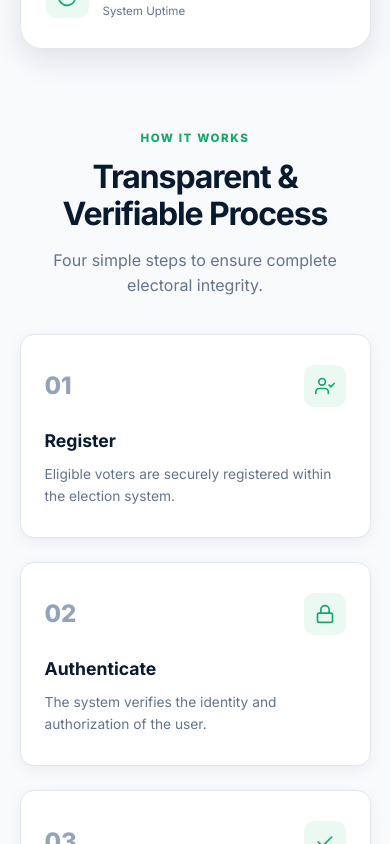
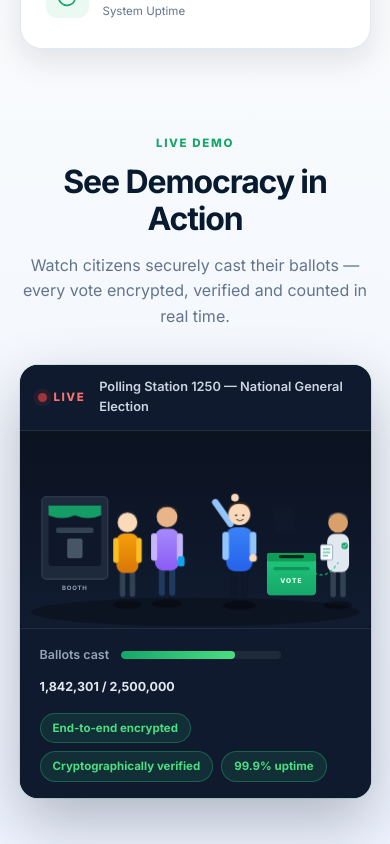
Before and after one commit to modeotieno/smart-electoral-integrity-system, a React (Vite) app in the folder frontend/: page / in a window 390 px wide. Shown: the part 1340-2184 px from the top of the page. Built offline with nearby package versions, Linux system fonts and the light colour scheme; no server answers.

Commit message:
feat: improve main application interface

```diff
--- a/frontend/src/App.css
+++ b/frontend/src/App.css
@@ -1991,3 +1991,343 @@ svg {
     text-align: center;
   }
 }
+
+/* =========================
+   VOTING SCENE (ANIMATED)
+========================= */
+
+.voting-section {
+  background: linear-gradient(180deg, #f8fafc 0%, #eef4ff 100%);
+  padding: 80px 5% 90px;
+}
+
+.voting-frame {
+  max-width: 960px;
+  margin: 0 auto;
+  background: #0b1220;
+  border-radius: 18px;
+  overflow: hidden;
+  box-shadow:
+    0 24px 60px rgba(15, 23, 42, 0.28),
+    0 0 0 1px rgba(32, 199, 122, 0.18);
+}
+
+.voting-frame-bar {
+  display: flex;
+  align-items: center;
+  gap: 14px;
+  padding: 12px 18px;
+  background: #101a2e;
+  border-bottom: 1px solid rgba(148, 163, 184, 0.15);
+}
+
+.voting-live {
+  display: inline-flex;
+  align-items: center;
+  gap: 7px;
+  color: #f87171;
+  font-size: 0.72rem;
+  font-weight: 800;
+  letter-spacing: 1.5px;
+}
+
+.voting-live-dot {
+  width: 9px;
+  height: 9px;
+  border-radius: 999px;
+  background: #ef4444;
+  animation: vs-blink 1.2s ease-in-out infinite;
+}
+
+.voting-frame-title {
+  flex: 1;
+  color: #cbd5e1;
+  font-size: 0.8rem;
+  font-weight: 600;
+}
+
+.voting-frame-time {
+  color: #64748b;
+  font-size: 0.75rem;
+  font-weight: 600;
+}
+
+.voting-svg {
+  display: block;
+  width: 100%;
+  height: auto;
+}
+
+/* Ballot paper dropping into the box */
+.vs-ballot {
+  animation: vs-ballot-drop 3.2s cubic-bezier(0.55, 0, 0.6, 1) infinite;
+  transform-origin: 481px 196px;
+}
+
+@keyframes vs-ballot-drop {
+  0%,
+  12% {
+    transform: translateY(-34px) rotate(-8deg);
+    opacity: 0;
+  }
+  18% {
+    transform: translateY(-34px) rotate(-8deg);
+    opacity: 1;
+  }
+  55% {
+    transform: translateY(18px) rotate(4deg);
+    opacity: 1;
+  }
+  68%,
+  86% {
+    transform: translateY(30px) rotate(4deg);
+    opacity: 0;
+  }
+  100% {
+    transform: translateY(-34px) rotate(-8deg);
+    opacity: 0;
+  }
+}
+
+/* Active voter's arm lowering the ballot */
+.vs-arm {
+  animation: vs-arm-swing 3.2s ease-in-out infinite;
+  transform-origin: -30px 150px;
+}
+
+@keyframes vs-arm-swing {
+  0%,
+  12% {
+    transform: rotate(0deg);
+  }
+  45% {
+    transform: rotate(38deg);
+  }
+  62%,
+  86% {
+    transform: rotate(20deg);
+  }
+  100% {
+    transform: rotate(0deg);
+  }
+}
+
+/* Active voter subtle sway */
+.vs-active {
+  animation: vs-sway 3.2s ease-in-out infinite;
+  transform-origin: 400px 318px;
+}
+
+@keyframes vs-sway {
+  0%,
+  100% {
+    transform: translate(400px, 0);
+  }
+  50% {
+    transform: translate(400px, -3px);
+  }
+}
+
+/* Queue voters bobbing */
+.vs-voter-a {
+  animation: vs-bob 2.6s ease-in-out infinite;
+}
+
+.vs-voter-b {
+  animation: vs-bob 2.6s ease-in-out 1.1s infinite;
+}
+
+@keyframes vs-bob {
+  0%,
+  100% {
+    transform: translate(var(--vs-x, 268px), 0);
+  }
+  50% {
+    transform: translate(var(--vs-x, 268px), -4px);
+  }
+}
+
+.vs-voter-a {
+  --vs-x: 268px;
+}
+
+.vs-voter-b {
+  --vs-x: 196px;
+}
+
+/* Official's clipboard tick */
+.vs-official {
+  --vs-x: 0px;
+  animation: vs-bob 3.4s ease-in-out 0.5s infinite;
+}
+
+/* Verified badge pulse */
+.vs-check {
+  animation: vs-check-pop 3.2s ease-in-out infinite;
+  transform-origin: 495px 140px;
+}
+
+@keyframes vs-check-pop {
+  0%,
+  55% {
+    transform: scale(0.6);
+    opacity: 0;
+  }
+  65% {
+    transform: scale(1.15);
+    opacity: 1;
+  }
+  75%,
+  90% {
+    transform: scale(1);
+    opacity: 1;
+  }
+  100% {
+    transform: scale(0.6);
+    opacity: 0;
+  }
+}
+
+/* Data signal dash flow */
+.vs-signal {
+  animation: vs-dash 1.4s linear infinite;
+}
+
+@keyframes vs-dash {
+  to {
+    stroke-dashoffset: -20;
+  }
+}
+
+/* Curtain shimmer on booth */
+.vs-curtain {
+  animation: vs-curtain 4s ease-in-out infinite;
+}
+
+@keyframes vs-curtain {
+  0%,
+  100% {
+    opacity: 0.85;
+  }
+  50% {
+    opacity: 1;
+  }
+}
+
+@keyframes vs-blink {
+  0%,
+  100% {
+    opacity: 1;
+    box-shadow: 0 0 0 0 rgba(239, 68, 68, 0.55);
+  }
+  50% {
+    opacity: 0.55;
+    box-shadow: 0 0 0 6px rgba(239, 68, 68, 0);
+  }
+}
+
+/* Frame footer */
+.voting-frame-footer {
+  display: flex;
+  flex-wrap: wrap;
+  align-items: center;
+  justify-content: space-between;
+  gap: 16px;
+  padding: 16px 20px;
+  background: #101a2e;
+  border-top: 1px solid rgba(148, 163, 184, 0.15);
+}
+
+.voting-meter {
+  display: flex;
+  align-items: center;
+  gap: 12px;
+  color: #94a3b8;
+  font-size: 0.78rem;
+  font-weight: 600;
+}
+
+.voting-meter b {
+  color: #e2e8f0;
+}
+
+.voting-meter-bar {
+  width: 160px;
+  height: 8px;
+  border-radius: 999px;
+  background: #1e293b;
+  overflow: hidden;
+}
+
+.voting-meter-fill {
+  height: 100%;
+  width: 74%;
+  border-radius: 999px;
+  background: linear-gradient(90deg, #16a66a, #4ade80);
+  animation: vs-fill 3s ease-in-out infinite alternate;
+}
+
+@keyframes vs-fill {
+  from {
+    width: 70%;
+  }
+  to {
+    width: 78%;
+  }
+}
+
+.voting-tags {
+  display: flex;
+  flex-wrap: wrap;
+  gap: 8px;
+}
+
+.voting-tag {
+  padding: 5px 12px;
+  border-radius: 999px;
+  background: rgba(32, 199, 122, 0.12);
+  border: 1px solid rgba(32, 199, 122, 0.35);
+  color: #4ade80;
+  font-size: 0.72rem;
+  font-weight: 700;
+}
+
+@media (max-width: 720px) {
+  .voting-frame-bar {
+    flex-wrap: wrap;
+  }
+
+  .voting-frame-time {
+    display: none;
+  }
+
+  .voting-frame-footer {
+    flex-direction: column;
+    align-items: flex-start;
+  }
+
+  .voting-meter {
+    flex-wrap: wrap;
+  }
+}
+
+@media (prefers-reduced-motion: reduce) {
+  .vs-ballot,
+  .vs-arm,
+  .vs-active,
+  .vs-voter-a,
+  .vs-voter-b,
+  .vs-official,
+  .vs-check,
+  .vs-signal,
+  .vs-curtain,
+  .voting-live-dot,
+  .voting-meter-fill {
+    animation: none;
+  }
+
+  .vs-ballot,
+  .vs-check {
+    opacity: 1;
+  }
+}
--- a/frontend/src/App.jsx
+++ b/frontend/src/App.jsx
@@ -6,7 +6,6 @@ import {
   NavLink,
   Link,
   Outlet,
-  useNavigate,
 } from "react-router-dom";
 import {
   FiArrowRight,
@@ -14,7 +13,6 @@ import {
   FiCheck,
   FiFileText,
   FiLock,
-  FiMail,
   FiMapPin,
   FiPieChart,
   FiSearch,
@@ -23,7 +21,6 @@ import {
   FiUsers,
   FiMenu,
   FiX,
-  FiKey,
   FiGlobe,
   FiGithub,
   FiTwitter,
@@ -35,6 +32,7 @@ import FeaturesPage from "./pages/Features/Features";
 import ContactPage from "./pages/Contact/Contact";
 import RegisterPage from "./pages/Register/Register";
 import DashboardLayout from "./components/dashboard/DashboardLayout";
+import VotingScene from "./components/VotingScene";
 import DashboardOverview from "./components/dashboard/DashboardOverview";
 import Voters from "./components/dashboard/Voters";
 import Candidates from "./components/dashboard/Candidates";
@@ -43,10 +41,10 @@ import Stations from "./components/dashboard/Stations";
 import Results from "./components/dashboard/Results";
 import Reports from "./components/dashboard/Reports";
 import Elections from "./components/dashboard/Elections";
-import { login, getToken, getStoredUser } from "./api/api";
+import { getToken, getStoredUser } from "./api/api";
 
-// UPDATED: Included .jsx extension to satisfy Vite import resolution
 import GetStarted from "./pages/GetStarted/GetStarted.jsx";
+import LoginPage from "./pages/Login/Login.jsx";
 
 import "./App.css";
 
@@ -268,6 +266,7 @@ function HomeLayout() {
     <>
       <Hero />
       <Stats />
+      <VotingScene />
       <HowItWorksSection />
       <WhoWeServeSection />
     </>
@@ -443,142 +442,7 @@ function WhoWeServePage() {
   );
 }
 
-function LoginPage() {
-  const [form, setForm] = useState({ email: "", password: "" });
-  const [error, setError] = useState("");
-  const [loading, setLoading] = useState(false);
-  const navigate = useNavigate();
 
-  const onSubmit = async (e) => {
-    e.preventDefault();
-    setError("");
-    setLoading(true);
-    try {
-      await login({ email: form.email.trim(), password: form.password });
-      navigate("/dashboard");
-    } catch (err) {
-      setError(err.message);
-    } finally {
-      setLoading(false);
-    }
-  };
-
-  return (
-    <div className="login-page">
-      <div className="login-container">
-        <div className="login-intro">
-          <div className="login-brand">
-            <div className="login-fingerprint">
-              <span />
-              <span />
-              <span />
-              <span />
-            </div>
-            <div>
-              <strong>SEIS</strong>
-              <small>
-                SMART ELECTORAL
-                <br />
-                INTEGRITY SYSTEM
-              </small>
-            </div>
-          </div>
-
-          <span className="eyebrow">SEIS ACCESS</span>
-          <h1>
-            Secure <span>Portal</span> Access
-          </h1>
-          <p>
-            Access the SEIS demonstration platform to view system features and
-            verification workflows.
-          </p>
-
-          <div className="login-points">
-            <div>
-              <FiCheck />
-              <span>Multi-Factor Authentication</span>
-            </div>
-            <div>
-              <FiCheck />
-              <span>Encrypted Credentials</span>
-            </div>
-          </div>
-        </div>
-
-        <div className="login-card">
-          <div className="login-heading">
-            <span className="eyebrow">SEIS ACCESS</span>
-            <h2>Login</h2>
-            <p>Access the SEIS demonstration platform.</p>
-          </div>
-
-          {error && (
-            <div style={{ background: "#fef2f2", border: "1px solid #fecaca", color: "#dc2626", padding: "10px 12px", borderRadius: 8, fontSize: "0.85rem", marginBottom: 12 }}>
-              {error}
-            </div>
-          )}
-
-          <form className="login-form" onSubmit={onSubmit}>
-            <div className="form-group">
-              <label htmlFor="email">Email Address</label>
-              <div className="input-wrapper">
-                <FiMail />
-                <input
-                  type="email"
-                  id="email"
-                  placeholder="Enter your email"
-                  value={form.email}
-                  onChange={(e) => setForm((p) => ({ ...p, email: e.target.value }))}
-                  required
-                />
-              </div>
-            </div>
-
-            <div className="form-group">
-              <label htmlFor="password">Password</label>
-              <div className="input-wrapper">
-                <FiKey />
-                <input
-                  type="password"
-                  id="password"
-                  placeholder="Enter your password"
-                  value={form.password}
-                  onChange={(e) => setForm((p) => ({ ...p, password: e.target.value }))}
-                  required
-                />
-              </div>
-            </div>
-
-            <div className="login-options">
-              <label className="remember">
-                <input type="checkbox" />
-                <span>Remember me</span>
-              </label>
-
-              <button type="button" className="forgot-password">
-                Forgot password?
-              </button>
-            </div>
-
-            <button type="submit" className="green-btn login-submit" disabled={loading}>
-              {loading ? "Signing in..." : "Login"}
-              <FiArrowRight />
-            </button>
-          </form>
-
-          <p style={{ textAlign: "center", marginTop: 18, fontSize: "0.85rem", color: "var(--slate-500)" }}>
-            No account? <Link to="/register" style={{ color: "var(--green-600)", fontWeight: 700 }}>Create account</Link>
-          </p>
-
-          <div className="login-security">
-            <FiShield />
-            <span>256-bit SSL Encrypted Connection</span>
-          </div>
-        </div>
-      </div>
-    </div>
-  );
-}
 
 /* =========================
    FOOTER
```
